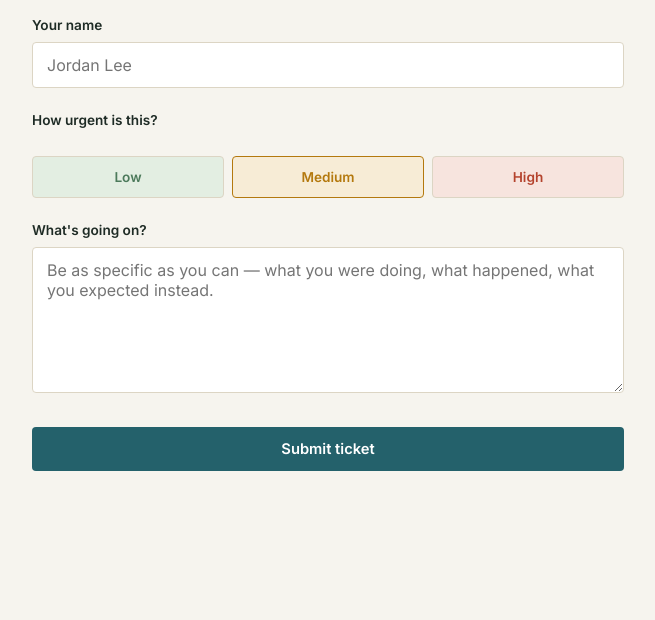
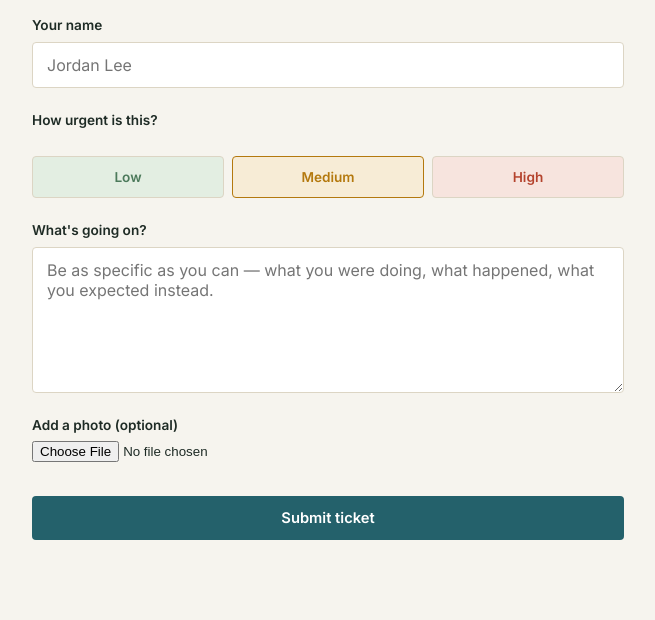
Before and after one commit to Aayush-Ingale/Projects, a Flask app: page / in a window 1280 px wide. Shown: the part 262-882 px from the top of the page, without its empty margins (312-967 px from the left). Before the commit the page ends 733 px from the top, so only its background shows below. Run offline with Flask 3, Linux system fonts and the light colour scheme.

Commit message:
Add file input for optional photo attachment
Added file input for optional photo attachment in ticket form.

```diff
--- a/ticket_hub/templates/submit.html
+++ b/ticket_hub/templates/submit.html
@@ -18,7 +18,7 @@
     </div>
   </div>
 {% else %}
-  <form class="ticket-form" method="POST" action="{{ url_for('submit_ticket') }}">
+  <form class="ticket-form" method="POST" action="{{ url_for('submit_ticket') }}" enctype="multipart/form-data">
     <label for="customer_name">Your name</label>
     <input type="text" id="customer_name" name="customer_name" value="{{ name or '' }}" placeholder="Jordan Lee" required>
 
@@ -37,6 +37,9 @@
     <label for="description">What's going on?</label>
     <textarea id="description" name="description" rows="6" placeholder="Be as specific as you can — what you were doing, what happened, what you expected instead." required>{{ description or '' }}</textarea>
 
+    <label for="attachment">Add a photo (optional)</label>
+<input type="file" id="attachment" name="attachment" accept="image/*">
+
     <button class="btn-primary" type="submit">Submit ticket</button>
   </form>
 {% endif %}
```
